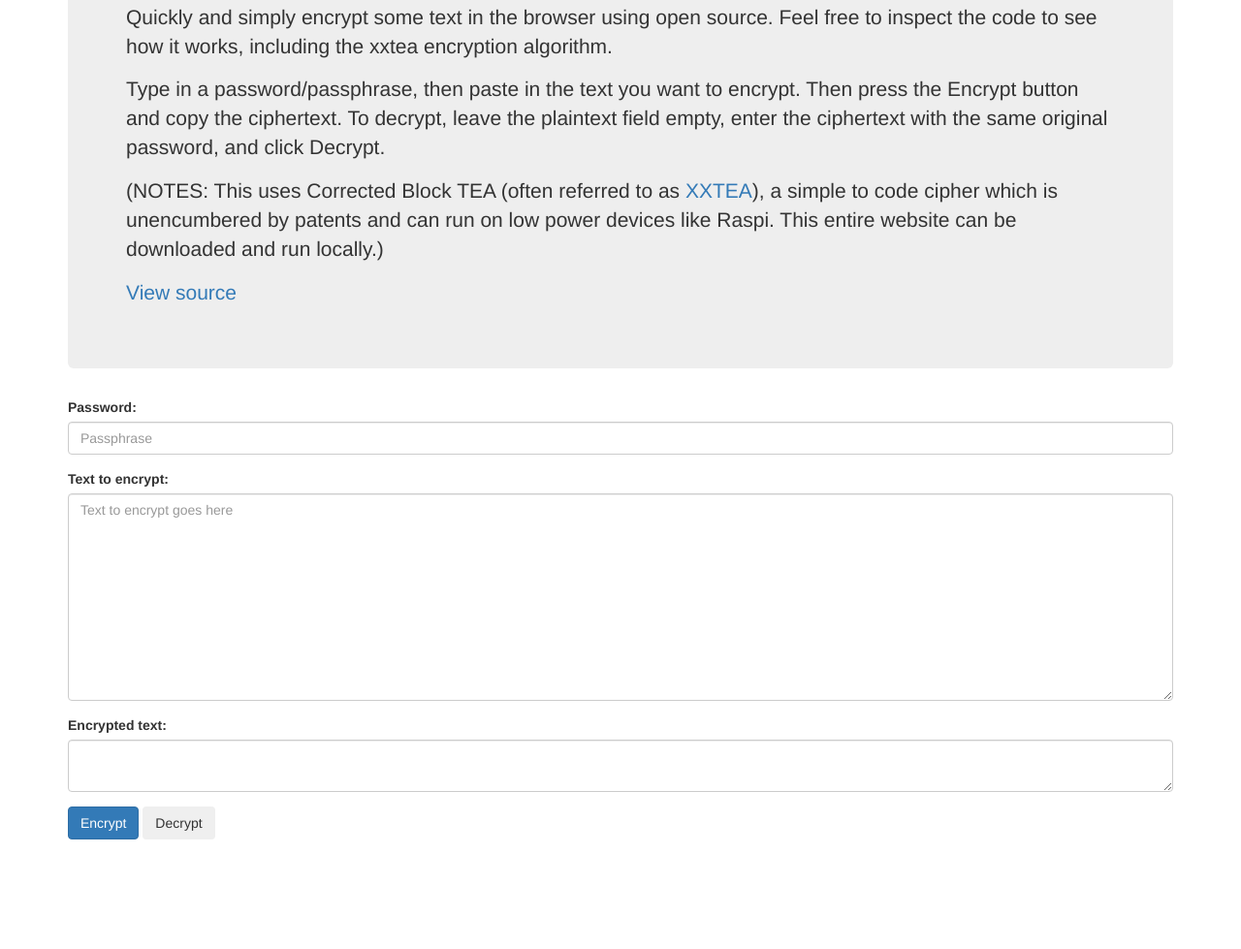
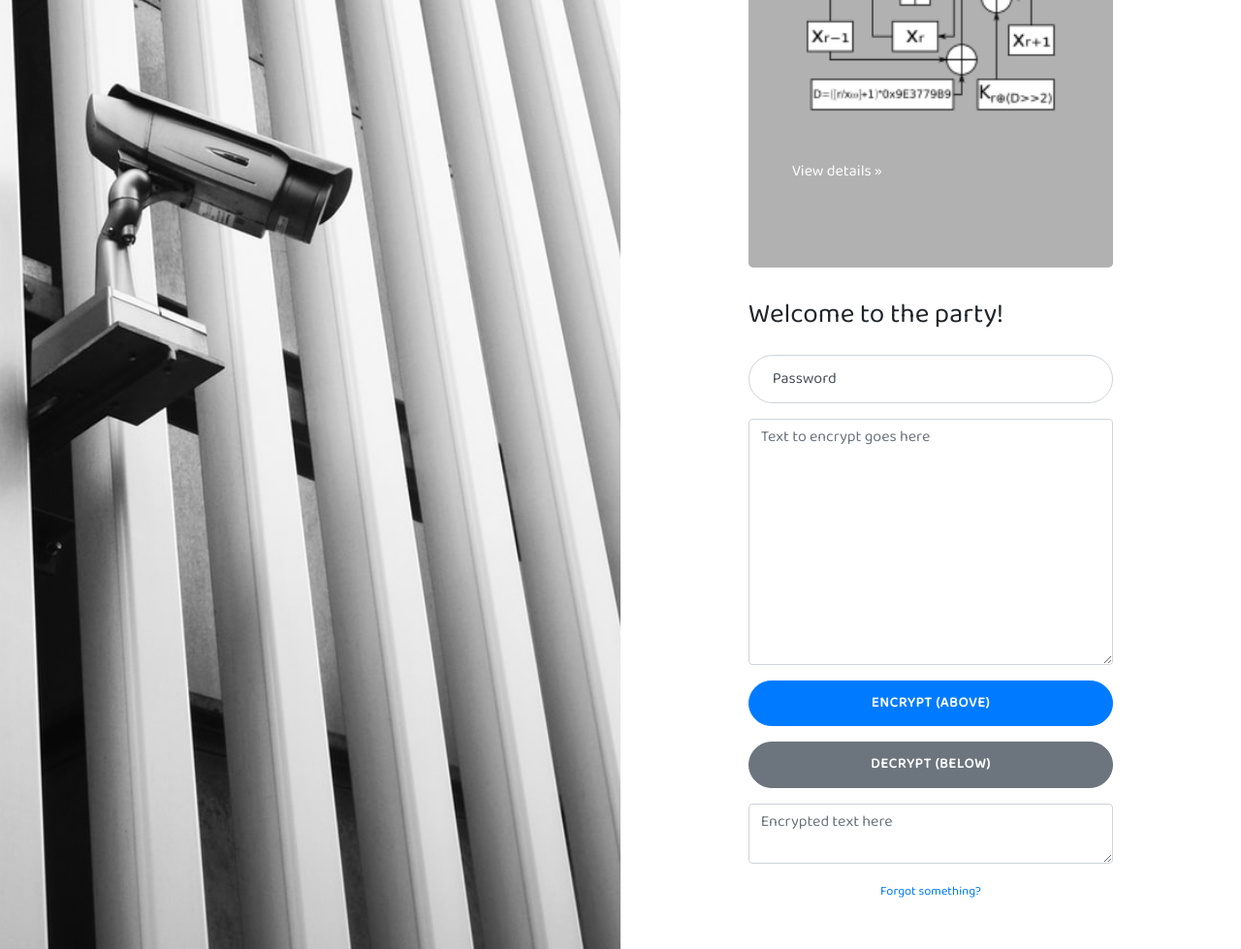
Before and after one commit to tomosaigon/web-encrypt-text, a plain HTML site: page xxtea/index.html in a window 1280 px wide. Shown: the part 395-1374 px from the top of the page at 97% size. Before the commit the page ends 1276 px from the top, so only its background shows below. Drawn offline with nearby package versions, Linux system fonts and the light colour scheme.

Commit message:
Bootstrap style

```diff
--- a/xxtea/index.html
+++ b/xxtea/index.html
@@ -19,8 +19,134 @@
 				document.getElementById('plaintext').value = ptext
 			}
         </script>
+        <script
+              src="https://code.jquery.com/jquery-3.4.1.min.js"
+                integrity="sha256-CSXorXvZcTkaix6Yvo6HppcZGetbYMGWSFlBw8HfCJo="
+                crossorigin="anonymous"></script>
+        <script async src="https://stackpath.bootstrapcdn.com/bootstrap/4.3.1/js/bootstrap.min.js"></script>
+		<link rel="stylesheet" href="https://stackpath.bootstrapcdn.com/bootstrap/4.3.1/css/bootstrap.min.css"/>
+        <link rel="stylesheet" href="https://stackpath.bootstrapcdn.com/bootstrap/4.3.1/js/bootstrap.bundle.min.js"/>
+        <style>
+body { font-family: 'Baloo 2', cursive; }
+.jumbotron {
+    background-color: #b1b1b1;
+    color: white;
+}
+:root {
+  --input-padding-x: 1.5rem;
+  --input-padding-y: 0.75rem;
+}
+
+.image {
+  min-height: 100vh;
+}
+
+.bg-image {
+  background-image: url('unsplash-1554936970-e49a373f6967.jpeg') /*url('https://source.unsplash.com/n56WptG3O9M/600x1200')*/;
+  background-size: cover;
+  background-position: center;
+}
+
+.party-heading {
+  font-weight: 300;
+}
+
+.btn-block {
+  font-size: 0.9rem;
+  letter-spacing: 0.05rem;
+  padding: 0.75rem 1rem;
+  border-radius: 2rem;
+}
+
+.form-label-group {
+  position: relative;
+  margin-bottom: 1rem;
+}
+
+.form-label-group>input,
+.form-label-group>label {
+  padding: var(--input-padding-y) var(--input-padding-x);
+  height: auto;
+  border-radius: 2rem;
+}
+
+.form-label-group>label {
+  position: absolute;
+  top: 0;
+  left: 0;
+  display: block;
+  width: 100%;
+  margin-bottom: 0;
+  /* Override default `<label>` margin */
+  line-height: 1.5;
+  color: #495057;
+  cursor: text;
+  /* Match the input under the label */
+  border: 1px solid transparent;
+  border-radius: .25rem;
+  transition: all .1s ease-in-out;
+}
+
+.form-label-group input::-webkit-input-placeholder {
+  color: transparent;
+}
+
+.form-label-group input:-ms-input-placeholder {
+  color: transparent;
+}
+
+.form-label-group input::-ms-input-placeholder {
+  color: transparent;
+}
+
+.form-label-group input::-moz-placeholder {
+  color: transparent;
+}
+
+.form-label-group input::placeholder {
+  color: transparent;
+}
+
+.form-label-group input:not(:placeholder-shown) {
+  padding-top: calc(var(--input-padding-y) + var(--input-padding-y) * (2 / 3));
+  padding-bottom: calc(var(--input-padding-y) / 3);
+}
+
+.form-label-group input:not(:placeholder-shown)~label {
+  padding-top: calc(var(--input-padding-y) / 3);
+  padding-bottom: calc(var(--input-padding-y) / 3);
+  font-size: 12px;
+  color: #777;
+}
+
+/* Fallback for Edge
+-------------------------------------------------- */
+
+@supports (-ms-ime-align: auto) {
+  .form-label-group>label {
+    display: none;
+  }
+  .form-label-group input::-ms-input-placeholder {
+    color: #777;
+  }
+}
+
+/* Fallback for IE
+-------------------------------------------------- */
+
+@media all and (-ms-high-contrast: none),
+(-ms-high-contrast: active) {
+  .form-label-group>label {
+    display: none;
+  }
+  .form-label-group input:-ms-input-placeholder {
+    color: #777;
+  }
+}
+        </style>
 		<!-- Global site tag (gtag.js) - Google Analytics -->
 		<script async src="https://www.googletagmanager.com/gtag/js?id=UA-159869403-1"></script>
+        <link href="https://fonts.googleapis.com/css?family=Baloo+2&display=swap" rel="stylesheet">
 		<script>
 			window.dataLayer = window.dataLayer || [];
 			function gtag(){dataLayer.push(arguments);}
@@ -28,34 +154,52 @@
 
 			gtag('config', 'UA-159869403-1');
 		</script>
-		<link rel="stylesheet" href="https://stackpath.bootstrapcdn.com/bootstrap/3.4.1/css/bootstrap.min.css"/>
     </head>
 
     <body>
+        <div class="container-fluid">
+          <div class="row no-gutter">
+            <div class="d-none d-md-flex col-md-4 col-lg-6 bg-image"></div>
+            <div class="col-md-8 col-lg-6">
+              <div class="login d-flex align-items-center py-5">
                 <div class="container">
+                  <div class="row">
+                    <div class="col-md-9 col-lg-8 mx-auto">
                       <div class="jumbotron">
-	        <h1>Simple encryption / decryption </h1>
-                <p><img src="../XXTEA-cipher-algorithm-diagram-cc-AloisMahdal.png"></p>
-			    <p class="lead">Quickly and simply encrypt some text in the browser using open source. Feel free to inspect the code to see how it works, including the xxtea encryption algorithm.</p>
+                        <h1>XXX-TEA Party</h1>
+                        <p><img width="100%" src="../XXTEA-cipher-algorithm-diagram-cc-AloisMahdal.png"></p>
+                        <p><a class="btn" data-toggle="collapse" data-target="#jumbodetails">View details &raquo;</a></p>
+                        <div id="jumbodetails" class="collapse-group collapse">
+                            <h2>Simple encryption / decryption </h1>
+                            <p class="lead">Quickly and simply encrypt some text in the browser using open source. Feel free to inspect the code to see how it works, including the XXTEA encryption algorithm.</p>
                             <p>Type in a password/passphrase, then paste in the text you want to encrypt. Then press the Encrypt button and copy the ciphertext. To decrypt, leave the plaintext field empty, enter the ciphertext with the same original password, and click Decrypt.</p>
                             <p>(NOTES: This uses Corrected Block TEA (often referred to as <a href="https://en.wikipedia.org/wiki/XXTEA">XXTEA</a>), a simple to code cipher which is unencumbered by patents and can run on low power devices like Raspi. This entire website can be downloaded and run locally.)
                             <p><a href="https://github.com/tomosaigon/web-encrypt-text/tree/master/xxtea">View source</a></p>
-		</div></div>
-		<div class="container">
+                        </div>
+                      </div>
+                      <h3 class="party-heading mb-4">Welcome to the party!</h3>
                       <form>
-			<div class="form-group">
-				<label class="sr-onlyXXX" for="plaintext">Password:</label>
-				<input type="text" class="form-control" id="key" placeholder="Passphrase">
-			</div><div class="form-group">
-				<label for="plaintext">Text to encrypt:</label>
+                        <div class="form-label-group">
+                            <label for="key">Password</label>
+                            <input type="password" class="form-control" id="key">
+                        </div><div class="form-label-group">
                             <textarea rows="10" class="form-control" id="plaintext" placeholder="Text to encrypt goes here"></textarea>
-			</div><div class="form-group">
-				<label for="plaintext">Encrypted text:</label>
-				<textarea class="form-control" id="ciphertext"></textarea>
-			</div><div class="form-group">
-				<button type="button" class="btn btn-primary" id="btnencrypt" onClick="encrypt()">Encrypt</button>
-				<button type="button" class="btn btn-secondary" id="btndecrypt" onClick="decrypt()">Decrypt</button>
+                        </div><div class="form-label-group">
+                            <button id="btnencrypt" onClick="encrypt()" class="btn btn-lg btn-primary btn-block text-uppercase font-weight-bold mb-2" type="submit">Encrypt (above)</button>
+                        </div><div class="form-label-group">
+                            <button id="btndecrypt" onClick="decrypt()" class="btn btn-lg btn-secondary btn-block text-uppercase font-weight-bold mb-2" type="submit">Decrypt (below)</button>
+                        </div><div class="form-label-group">
+                            <textarea class="form-control" id="ciphertext" placeholder="Encrypted text here"></textarea>
                         </div>
-		</form></div>
+                        <div class="text-center">
+                          <a class="small" href="#">Forgot something?</a></div>
+                      </form>
+                    </div>
+                  </div>
+                </div>
+              </div>
+            </div>
+          </div>
+        </div>
     </body>
-</html>
+</html
```
Also changed, not shown: xxtea/unsplash-1554936970-e49a373f6967.jpeg (added). Lines whose indentation alone changed are shown as unchanged.
